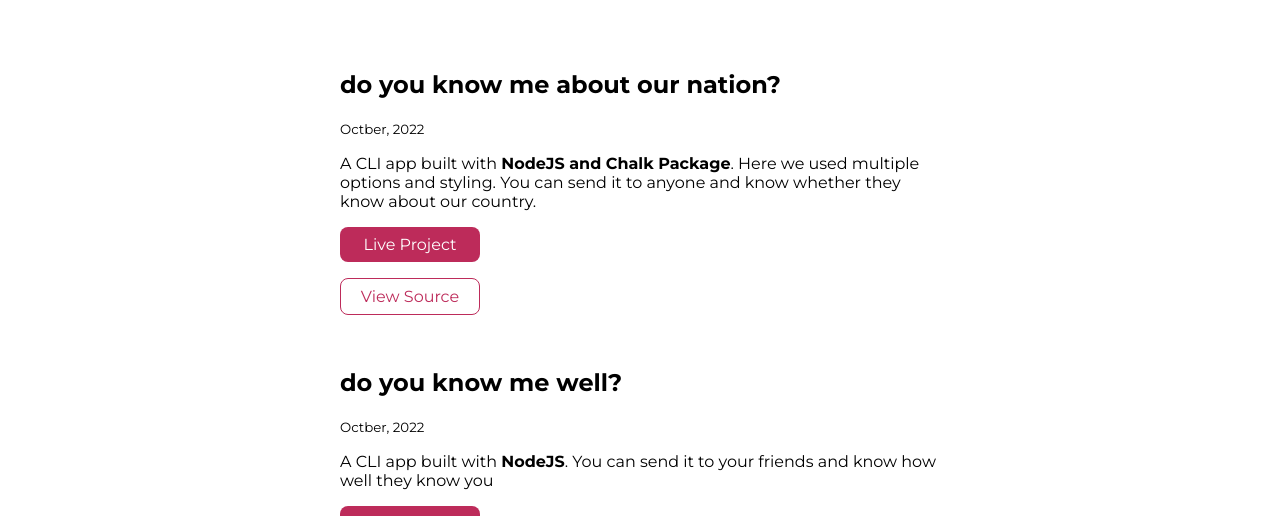
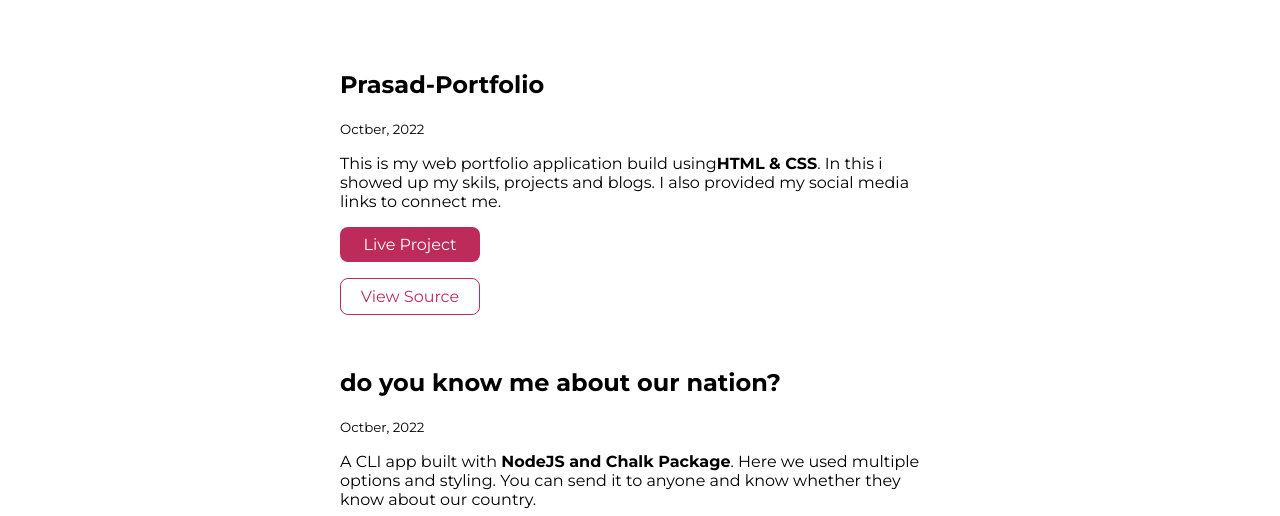
Before and after one commit to prasadvinnakota/prasads-component-library, a plain HTML site: page projects.html in a window 1280 px wide. Shown: the part 262-778 px from the top of the page. Drawn offline with Linux system fonts and the light colour scheme.

Commit message:
:added portfolio project
added portfolio to projects

```diff
--- a/projects.html
+++ b/projects.html
@@ -28,6 +28,19 @@
     </header>
 
     <ul reversed class="list-non-bullet">
+
+        <li>
+            <article class="showcase-list conatiner container-center">
+                <h1>Prasad-Portfolio</h1>
+                <small>Octber, 2022</small>
+                <p>This is my web portfolio application build using<strong>HTML & CSS</strong>. In this i showed up my skils, projects and blogs. I also provided my social media links to connect me.</p>
+                <a class="link link-primary" href="https://prasadvinnakota-portfolio.netlify.app/">Live Project</a>
+                <a class="link link-secondary" href="https://github.com/prasadvinnakota/prasads-component-library">View Source</a>
+
+
+            </article>
+        </li>
+
 
         <li>
             <article class="showcase-list conatiner container-center">
```
